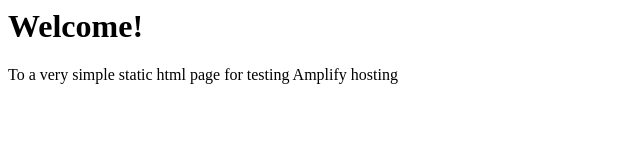
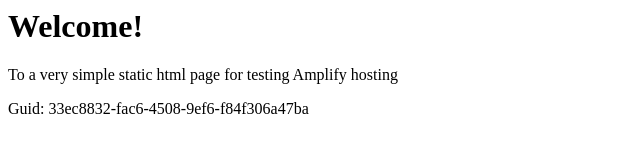
Before and after one commit to aws-aemilia-iad/Github-PR-Commit-Integration-Test-DoNotTouch-v1-preprod-us-east-1, a website: page src/index.html in a window 1280 px wide. Shown: the whole page, without its empty margins (0-640 px from the left). Drawn offline with Linux system fonts and the light colour scheme.

Commit message:
commit from integ tests

```diff
--- a/src/index.html
+++ b/src/index.html
@@ -1,3 +1,5 @@
+
+
 <html lang="en">
 
 <head>
@@ -10,6 +12,6 @@
 <body>
     <h1>Welcome!</h1>
     <p>To a very simple static html page for testing Amplify hosting</p>
-</body>
+    <p>Guid: 33ec8832-fac6-4508-9ef6-f84f306a47ba</p></body>
 
 </html>
```
